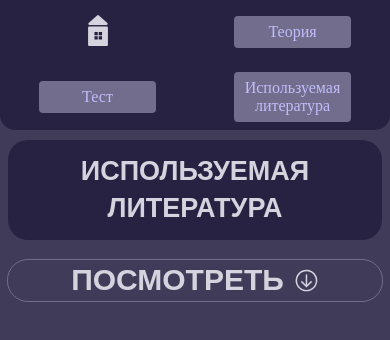
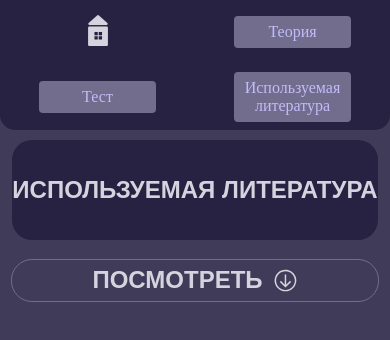
Before and after one commit to AvtoBBus/Bus_Station_22, a React (Create React App) app: page /using-books-page in a window 390 px wide. Shown: the top 340 px of the page. Built offline with nearby package versions, Linux system fonts and the light colour scheme.

Commit message:
usingBookPage adaptive

```diff
--- a/src/App.css
+++ b/src/App.css
@@ -41,6 +41,11 @@
   align-items: center;
 }
 
+@media all and (max-width: 720px) {
+  .main-content>.page-title-text {
+    font-size: 27px;
+  }
+}
 
 @media all and (max-width: 650px) {
   .main-content {
@@ -48,7 +53,7 @@
   }
 
   .main-content>.page-title-text {
-    font-size: 27px;
+    font-size: 24px;
   }
 }
 
--- a/src/components/UsingBooks/ui/index.tsx
+++ b/src/components/UsingBooks/ui/index.tsx
@@ -1,4 +1,4 @@
-import { useState } from "react"
+import { useState, useEffect } from "react"
 import { USING_BOOKS } from "../../../shared/data/usingBooks"
 
 import OpenImg from "../../../shared/assets/openContainerImg.svg"
@@ -16,6 +16,16 @@ export const UsingBooks = () => {
 
     const showContentHandler = () => setShowContent(show);
 
+
+    useEffect(() => {
+        const timeout = setTimeout(() => {
+            const elem = document.getElementById('using-books-container');
+            elem && elem.style.setProperty('animationName', 'showBooks');
+        }, 500);
+
+        return () => clearTimeout(timeout);
+    }, []);
+
     return <>
         <div className={`using-books-container ${show ? 'show' : ''}`} id="using-books-container" onTransitionEnd={showContentHandler}>
             <div className="using-books-header" onClick={showBookshanler} >
@@ -23,7 +33,7 @@ export const UsingBooks = () => {
                 <img src={OpenImg} alt="show/close using books" className={`open-container-img ${show ? 'show' : ''}`} />
             </div>
             <div className={`using-books-content ${showContent ? 'show' : ''}`}>
-                {USING_BOOKS.map((item: string) => {
+                {show && USING_BOOKS.map((item: string) => {
                     return <a href={item} className="using-books-item">{item}</a>
                 })}
             </div>
--- a/src/components/UsingBooks/ui/style.css
+++ b/src/components/UsingBooks/ui/style.css
@@ -4,7 +4,6 @@
     border-radius: var(--main-border-radius);
     height: 41px;
     transition: all .4s ease-in-out;
-    animation-name: showBooks;
     animation-duration: 1s;
     margin: 20px auto;
 }
@@ -77,3 +76,10 @@
     color: inherit;
     transition: all .1s ease-in-out;
 }
+
+@media all and (max-width: 650px) {
+    .using-books-text {
+        font-size: 24px;
+        line-height: 40px;
+    }
+}
```
